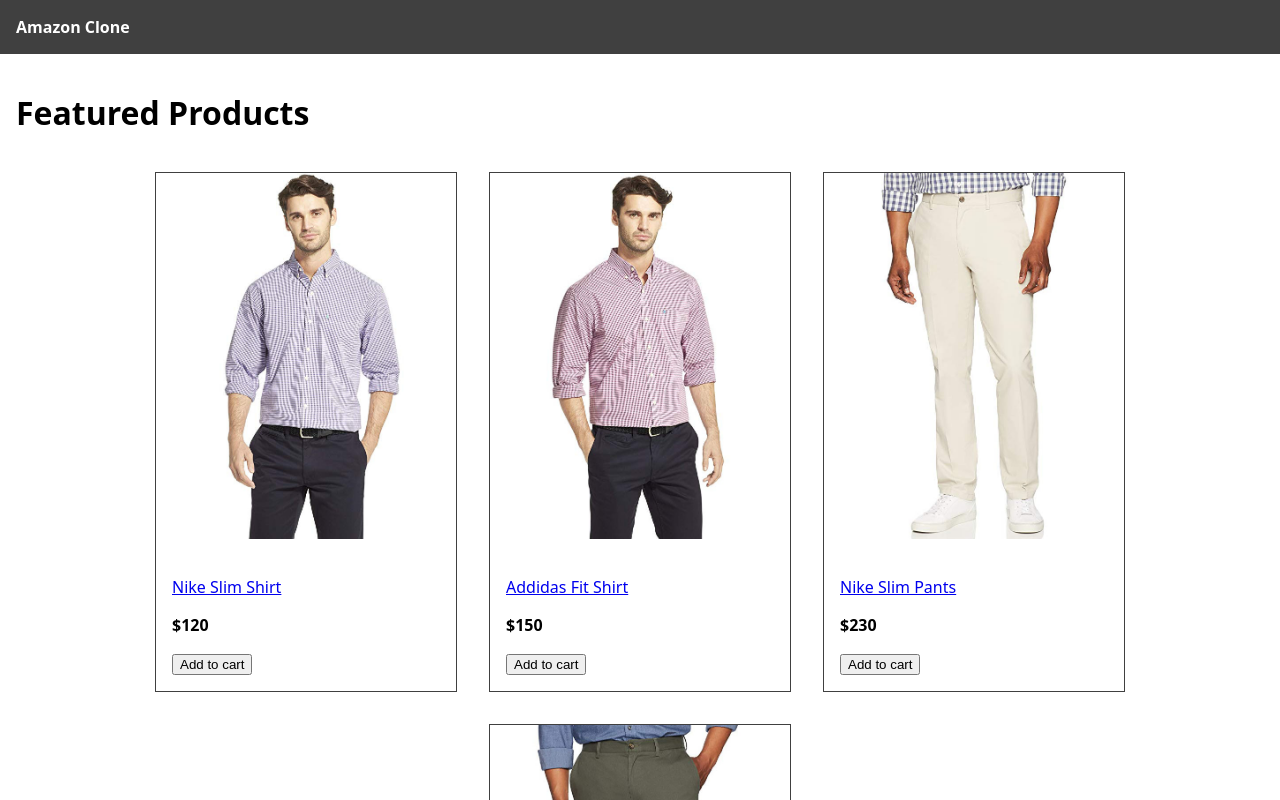
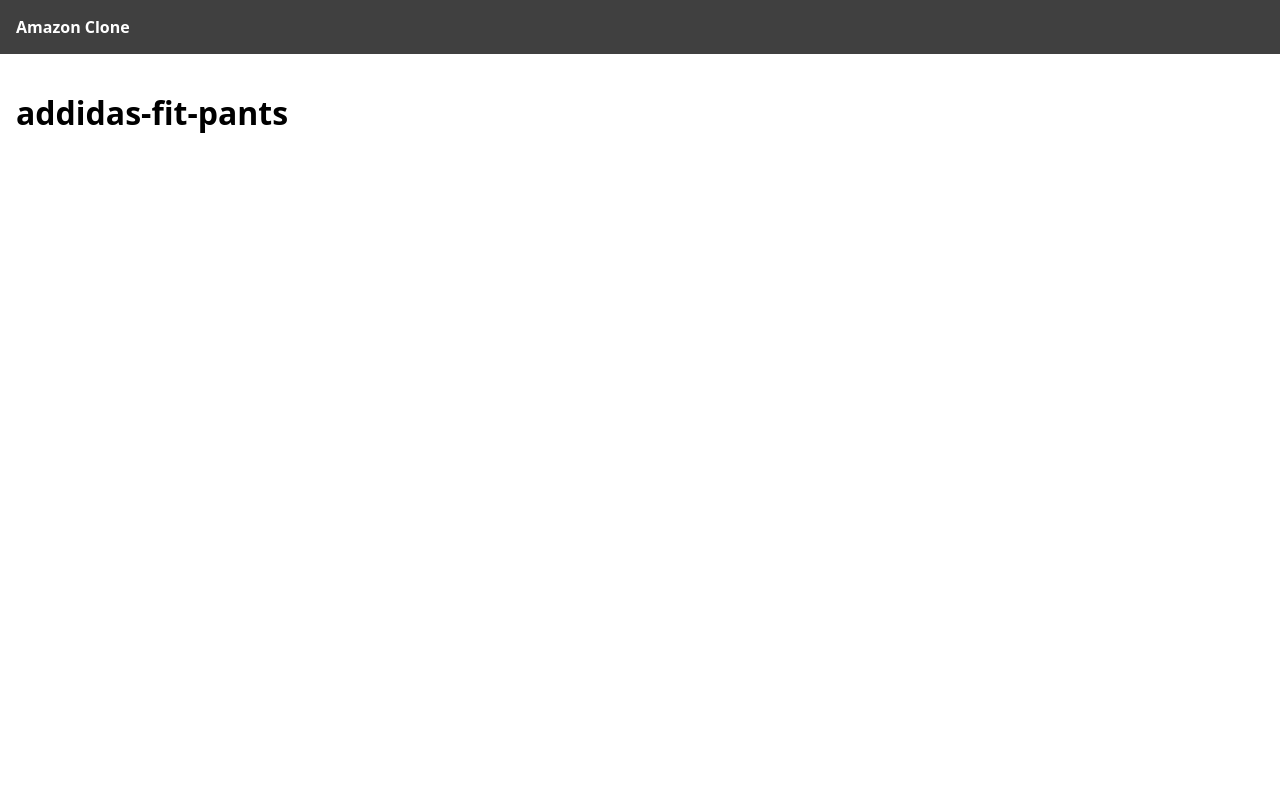
Before and after one commit to 4minuterobotics/amazonClone, a React (Vite) app in the folder client/: page /product/addidas-fit-pants in a window 1280 px wide. Shown: the top 800 px of the page. Built offline with nearby package versions, Linux system fonts and the light colour scheme.

Commit message:
added page routing by npm i react-router-dom, creating route for home screen, and creating router for product screen

```diff
--- a/client/index.html
+++ b/client/index.html
@@ -2,8 +2,8 @@
 <html lang="en">
 	<head>
 		<meta charset="UTF-8" />
-    <link rel="icon" type="image/svg+xml" href="/vite.svg" />
-    <meta name="viewport" content="width=device-width, initial-scale=1.0" />
+		<!-- <link rel="icon" type="image/svg+xml" href="/vite.svg" />
+    <meta name="viewport" content="width=device-width, initial-scale=1.0" /> -->
 		<title>Vite + React</title>
 	</head>
 	<body>
--- a/client/package.json
+++ b/client/package.json
@@ -10,7 +10,8 @@
   },
   "dependencies": {
     "react": "^18.2.0",
-    "react-dom": "^18.2.0"
+    "react-dom": "^18.2.0",
+    "react-router-dom": "^6.8.1"
   },
   "devDependencies": {
     "@types/react": "^18.0.27",
--- a/client/src/App.jsx
+++ b/client/src/App.jsx
@@ -1,34 +1,23 @@
 import React from 'react';
-import data from './data';
+import { BrowserRouter, Link, Route, Routes } from 'react-router-dom';
+import HomeScreen from './screens/HomeScreen';
+import ProductScreen from './screens/ProductScreen';
 
 const App = () => {
 	return (
+		<BrowserRouter>
 			<div>
 				<header>
-				<a href='/'>Amazon Clone</a>
+					<Link to='/'>Amazon Clone</Link>
 				</header>
 				<main>
-				<h1>Featured Products</h1>
-				<div className='products'>
-					{data.products.map((product) => (
-						<div className='product' key={product.slug}>
-							<a href={`/product/${product.slug}`}>
-								<img src={product.image} alt={product.name} />
-							</a>
-							<div className='product-info'>
-								<a href={`/product/${product.slug}`}>
-									<p>{product.name}</p>
-								</a>
-								<p>
-									<strong>${product.price}</strong>
-								</p>
-								<button>Add to cart</button>
-							</div>
-						</div>
-					))}
-				</div>
+					<Routes>
+						<Route path='/product/:slug' element={<ProductScreen />} />
+						<Route path='/' element={<HomeScreen />} />
+					</Routes>
 				</main>
 			</div>
+		</BrowserRouter>
 	);
 };
 
--- /dev/null
+++ b/client/src/screens/HomeScreen.jsx
@@ -0,0 +1,31 @@
+import React from 'react';
+import { Link } from 'react-router-dom';
+import data from '../data';
+
+const HomeScreen = () => {
+	return (
+		<div>
+			<h1>Featured Products</h1>
+			<div className='products'>
+				{data.products.map((product) => (
+					<div className='product' key={product.slug}>
+						<Link to={`/product/${product.slug}`}>
+							<img src={product.image} alt={product.name} />
+						</Link>
+						<div className='product-info'>
+							<Link to={`/product/${product.slug}`}>
+								<p>{product.name}</p>
+							</Link>
+							<p>
+								<strong>${product.price}</strong>
+							</p>
+							<button>Add to cart</button>
+						</div>
+					</div>
+				))}
+			</div>
+		</div>
+	);
+};
+
+export default HomeScreen;
--- /dev/null
+++ b/client/src/screens/ProductScreen.jsx
@@ -0,0 +1,16 @@
+import React from 'react';
+import { useParams } from 'react-router-dom';
+
+const ProductScreen = () => {
+	//the slug params aka link suffix gets saved as the variable params
+	const params = useParams();
+	// the slug paams used in the link gets saved into the slug variable, where it is used below that
+	const { slug } = params;
+	return (
+		<div>
+			<h1>{slug}</h1>
+		</div>
+	);
+};
+
+export default ProductScreen;
```
Also changed, not shown: 2 other files (tests, documents, lock files or other folders). Lines whose indentation alone changed are shown as unchanged.
